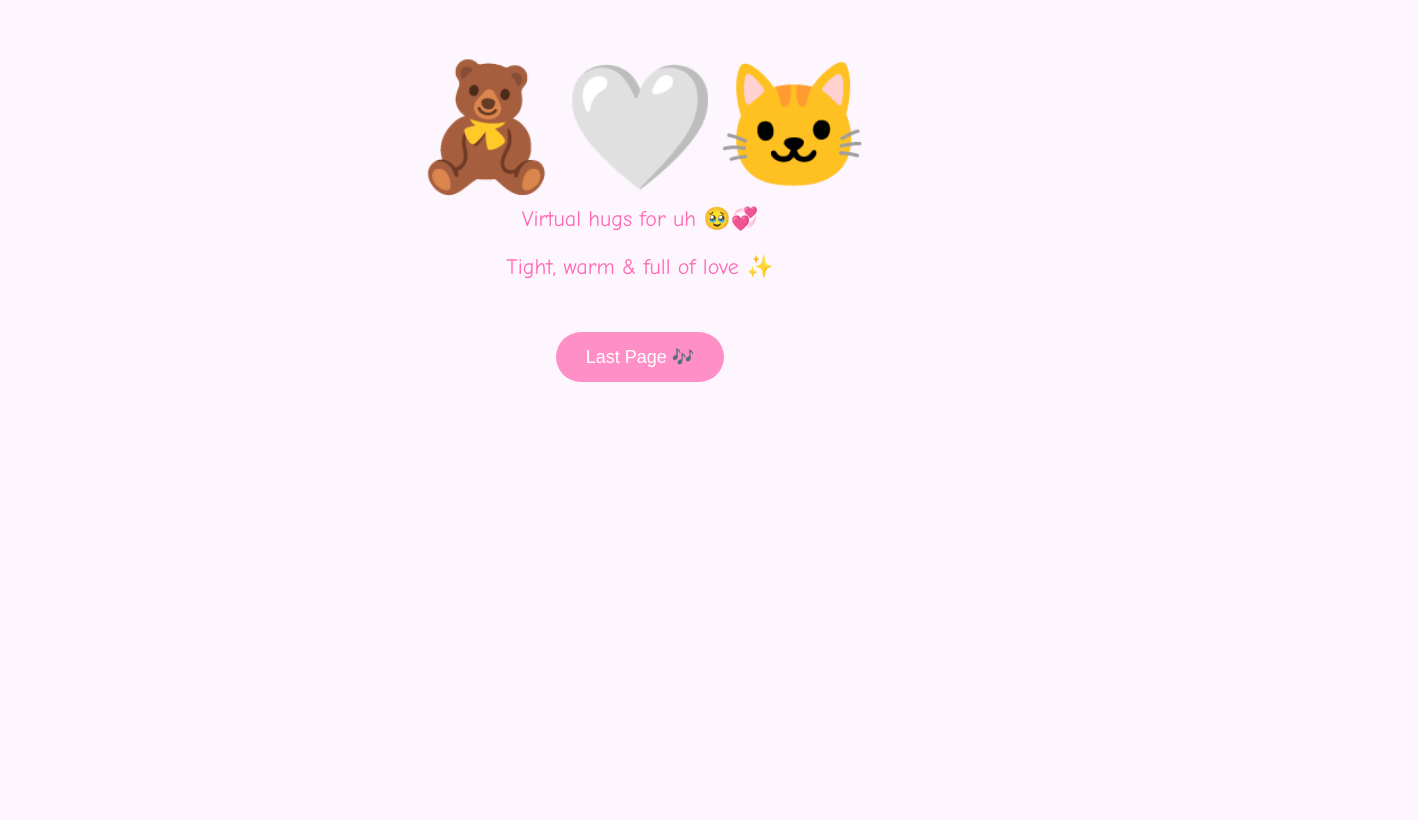
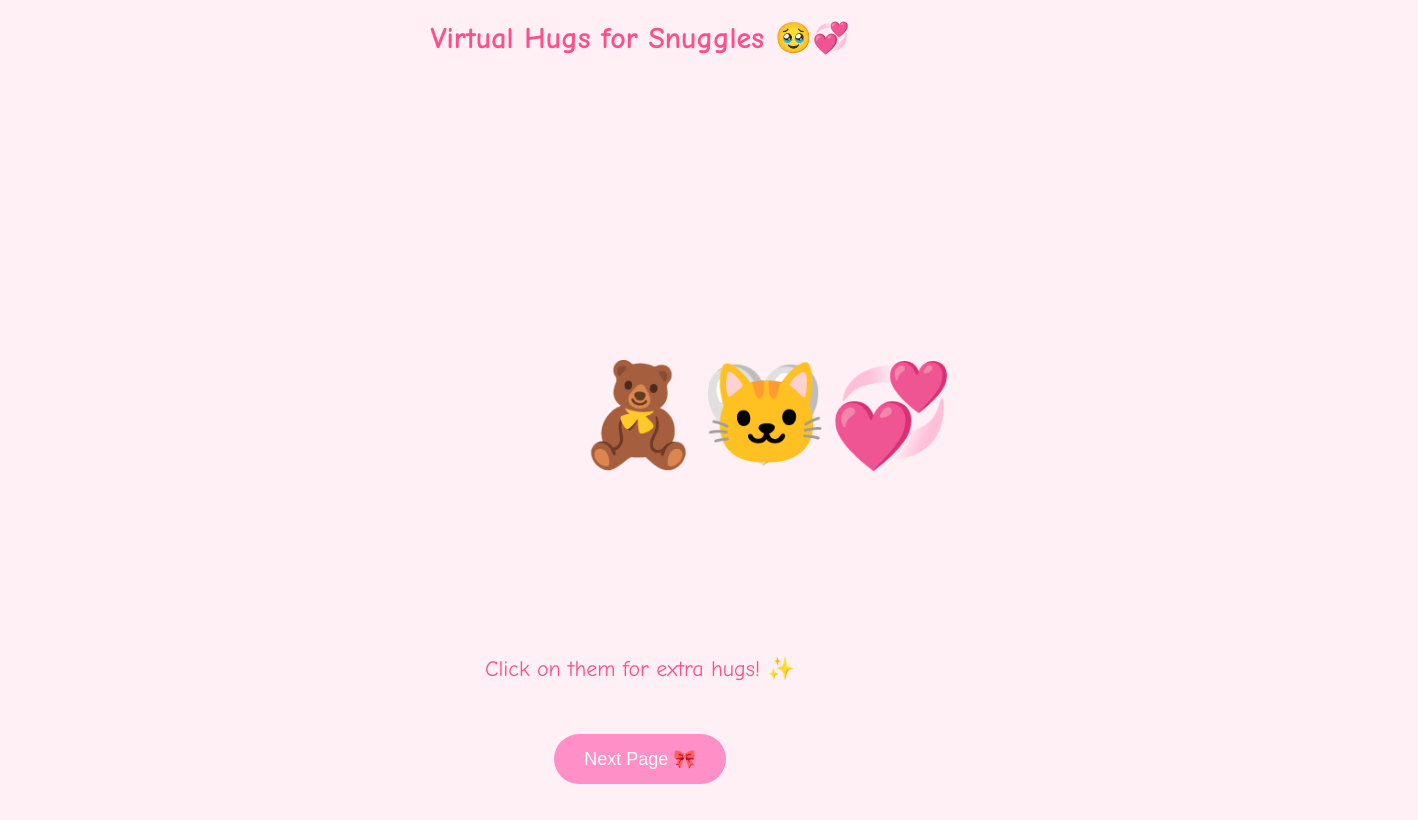
Before and after one commit to firestar3693-ux/Aniversary, a plain HTML site: page page3.html in a window 1280 px wide. Shown: the whole page, 1418 px wide, since content can reach past the window. Drawn offline with Linux system fonts and the light colour scheme.

Commit message:
Update page3.html

```diff
--- a/page3.html
+++ b/page3.html
@@ -4,20 +4,48 @@
 <title>Virtual Hugs 🤍</title>
 <style>
 body{
-  background:#fef6ff;
+  margin:0;
+  padding:0;
+  height:100vh;
+  background:#fff0f6;
   font-family:Comic Sans MS;
+  overflow:hidden;
   text-align:center;
-  padding-top:60px;
-  color:#ff69b4;
+  color:#ff4f8b;
 }
-.hug{
+h1{
+  margin-top:20px;
+  font-size:30px;
+}
+/* Hug container */
+.hug-container{
+  position:relative;
+  width:100%;
+  height:70vh;
+  overflow:hidden;
+}
+/* Teddy & Kitty style */
+.teddy, .kitty{
+  position:absolute;
   font-size:100px;
-  animation:hug 1.5s infinite;
+  transition: transform 0.3s;
 }
-@keyframes hug{
-  0%{transform:scale(1)}
-  50%{transform:scale(1.25)}
-  100%{transform:scale(1)}
+/* Teddy movement */
+@keyframes teddyMove{
+  0%{top:120%; left:20%; transform:rotate(0deg);}
+  50%{top:50%; left:40%; transform:rotate(-10deg);}
+  100%{top:50%; left:45%; transform:rotate(0deg);}
+}
+/* Kitty movement */
+@keyframes kittyMove{
+  0%{top:120%; left:80%; transform:rotate(0deg);}
+  50%{top:50%; left:60%; transform:rotate(10deg);}
+  100%{top:50%; left:55%; transform:rotate(0deg);}
+}
+/* Arm hug animation (scale + rotate) */
+@keyframes hugArms{
+  0%,100%{transform:scale(1) rotate(0deg);}
+  50%{transform:scale(1.2) rotate(5deg);}
 }
 p{
   font-size:22px;
@@ -37,12 +65,41 @@ button{
 
 <body>
 
-<div class="hug">🧸🤍🐱</div>
+<h1>Virtual Hugs for Snuggles 🥹💞</h1>
 
-<p>Virtual hugs for uh 🥹💞</p>
-<p>Tight, warm & full of love ✨</p>
+<div class="hug-container">
+  <!-- Teddy -->
+  <div class="teddy" style="animation:teddyMove 4s ease-in-out forwards;">
+    🧸🤍
+  </div>
+  <!-- Kitty -->
+  <div class="kitty" style="animation:kittyMove 4s ease-in-out forwards 0.5s;">
+    🐱💞
+  </div>
+</div>
 
-<button onclick="location.href='page4.html'">Last Page 🎶</button>
+<p>Click on them for extra hugs! ✨</p>
+
+<button onclick="location.href='page5.html'">Next Page 🎀</button>
+
+<script>
+const teddy = document.querySelector('.teddy');
+const kitty = document.querySelector('.kitty');
+
+teddy.addEventListener('mouseover', ()=> {
+  teddy.style.animation = 'hugArms 1s infinite alternate';
+});
+teddy.addEventListener('mouseout', ()=> {
+  teddy.style.animation = 'teddyMove 4s ease-in-out forwards';
+});
+
+kitty.addEventListener('mouseover', ()=> {
+  kitty.style.animation = 'hugArms 1s infinite alternate';
+});
+kitty.addEventListener('mouseout', ()=> {
+  kitty.style.animation = 'kittyMove 4s ease-in-out forwards 0.5s';
+});
+</script>
 
 </body>
 </html>
```
